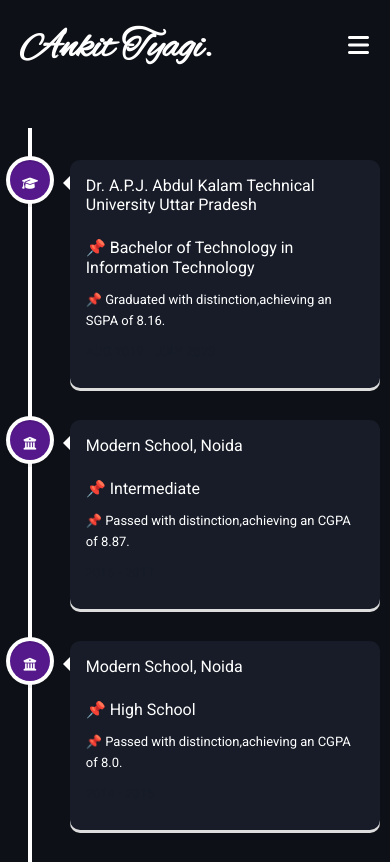
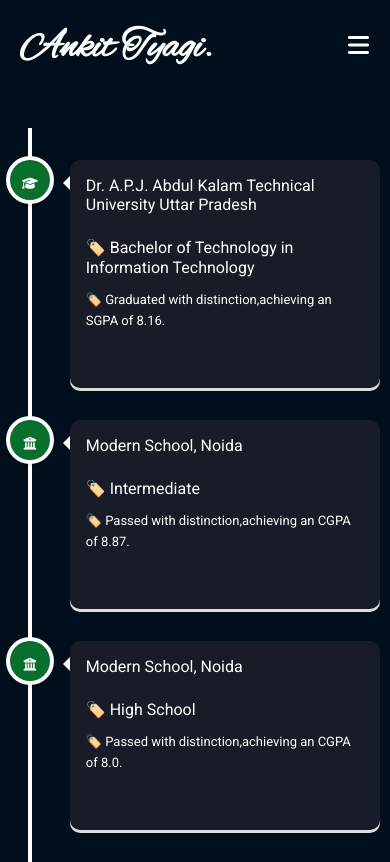
Before and after one commit to ancorp134/react-js-portfolio, a React (Create React App) app: page /about in a window 390 px wide. Built offline with nearby package versions, Linux system fonts and the light colour scheme.

Commit message:
update color

```diff
--- a/src/components/About.jsx
+++ b/src/components/About.jsx
@@ -20,7 +20,7 @@ const About = () => {
             className="vertical-timeline-element--education"
             date="AUG 2019 - JULY 2023"
             iconStyle={{
-              background: "#55198B",
+              background: "#086F2C",
               color: "white",
             }}
             icon={<i className="fa-solid fa-graduation-cap about-icon"></i>}
@@ -30,16 +30,16 @@ const About = () => {
             </h2>
             <br />
             <h3 className="vertical-timeline-element-title">
-            📌 Bachelor of Technology in Information Technology
+            🏷️ Bachelor of Technology in Information Technology
             </h3>
 
-            <p>📌 Graduated with distinction,achieving an SGPA of 8.16.</p>
+            <p>🏷️ Graduated with distinction,achieving an SGPA of 8.16.</p>
           </VerticalTimelineElement>
           <VerticalTimelineElement
             className="vertical-timeline-element--education"
             date="2016 - 2017"
             iconStyle={{
-              background: "#55198B",
+              background: "#086F2C",
               color: "white",
             }}
             icon={<i className="fa-solid fa-building-columns about-icon"></i>}
@@ -48,16 +48,16 @@ const About = () => {
               Modern School, Noida
             </h2>
             <br />
-            <h3 className="vertical-timeline-element-title">📌 Intermediate</h3>
+            <h3 className="vertical-timeline-element-title">🏷️ Intermediate</h3>
 
-            <p>📌 Passed with distinction,achieving an CGPA of 8.87.</p>
+            <p>🏷️ Passed with distinction,achieving an CGPA of 8.87.</p>
           </VerticalTimelineElement>
 
           <VerticalTimelineElement
             className="vertical-timeline-element--education"
             date="2014 - 2015"
             iconStyle={{
-              background: "#55198B",
+              background: "#086F2C",
               color: "white",
             }}
             icon={<i className="fa-solid fa-building-columns about-icon"></i>}
@@ -66,9 +66,9 @@ const About = () => {
               Modern School, Noida
             </h2>
             <br />
-            <h3 className="vertical-timeline-element-title">📌 High School</h3>
+            <h3 className="vertical-timeline-element-title">🏷️ High School</h3>
 
-            <p>📌 Passed with distinction,achieving an CGPA of 8.0.</p>
+            <p>🏷️ Passed with distinction,achieving an CGPA of 8.0.</p>
           </VerticalTimelineElement>
         </VerticalTimeline>
       </div>
--- a/src/components/Project.jsx
+++ b/src/components/Project.jsx
@@ -12,7 +12,7 @@ const Projects = () => {
 
        <div className="container animate__animated animate__slideInUp">
         {ProjectList.map((project, index) => {
-          return <ProjectItem id={index} name={project.name} image={project.image} key={project.key} />
+          return <ProjectItem id={index} name={project.name} image={project.image} key={project.key} desc ={project.info} skill = {project.skills}/>
         })}
 
       </div>
--- a/src/components/ProjectItem.jsx
+++ b/src/components/ProjectItem.jsx
@@ -19,15 +19,16 @@ const style = {
   left: "50%",
   transform: "translate(-50%, -50%)",
   width: 390,
-  bgcolor: "background.paper",
+  bgcolor: "#010E1B",
   border: "2px solid #000",
   boxShadow: 24,
   p: 4,
   outline: 0,
+  color: "#086F2C"
 
 };
 
-export default function ProjectItem({image,name}) {
+export default function ProjectItem({image,name,desc , skill}) {
   const [open, setOpen] = useState(false);
   const handleOpen = () => setOpen(true);
   const handleClose = () => setOpen(false);
@@ -41,7 +42,7 @@ export default function ProjectItem({image,name}) {
         <CardMedia
           sx={{ height: 300, backgroundSize: "contain", width: "300px" }}
           image={image}
-          title="green iguana"
+          title={name}
           onClick={handleOpen}
         />
         <CardContent>
@@ -59,19 +60,13 @@ export default function ProjectItem({image,name}) {
           <Box sx={style}>
             <CardContent>
               <Typography gutterBottom variant="h5" component="div">
-                Lizard
+                {name}
               </Typography>
-              <Typography variant="body2" color="text.secondary">
-                Lizards are a widespread group of squamate reptiles, with over
-                6,000 species, ranging across all continents except Antarctica
-                Lorem ipsum dolor sit amet consectetur adipisicing elit.
-                Distinctio hic consequuntur magnam facere enim ullam corporis
-                consequatur necessitatibus, accusamus dolorum accusantium, vero
-                rerum! Quaerat ipsam eum totam? Eaque temporibus alias sapiente
-                pariatur soluta, beatae accusamus adipisci inventore fugit
-                tempore sunt in magni facere suscipit repudiandae obcaecati
-                nulla ab harum fugiat atque, ex earum recusandae accusantium
-                enim.
+              <Typography variant="body2" color="white">
+                {desc}
+              </Typography>
+              <Typography variant="body2" color="white">
+                <span style={{color : "#086F2C"}}>Languages and Framework: </span> {skill}
               </Typography>
               <CardActions>
                 <GitHubIcon></GitHubIcon>
--- a/src/components/projectlist.js
+++ b/src/components/projectlist.js
@@ -9,10 +9,10 @@ export const ProjectList = [
         key: 0,
         name: "Mart(E-commerce)",
         image: ecommerce,
-        skills: "ReactJS,MongoDB,NodeJS,ExpressJS",
+        skills: "Python, HTML, CSS, JavaScript , Django etc.",
         codeLink: "",
         demoLink: "",
-        info: "The e-commerce web app is a feature-rich platform that provides user authentication and authorization using JWT. It has an admin dashboard for managing products, orders, users, and statistics. The platform includes a payment gateway and mail service, with features like Forgot Password and Reset Password. The platform also allows users to search for products, view product details and reviews, manage their cart, and track order history. Overall, it's a comprehensive platform that offers a seamless shopping experience for users.",
+        info: "Online store with many functionality like authentication and email verification.Creating Various Models like Accounts, Orders, Cart,Categories, etc. Exposed POST, GET, PATCH, and DELETE HTTP methods using Django Rest Framework. Created with Django Framework Concepts like Pagination, Tokens,etc. And by using SQLite3 as a Database."
 
     },
     {
--- a/src/index.css
+++ b/src/index.css
@@ -12,5 +12,5 @@ code {
 }
 
 body {
-  background-color: #0D1117;
+  background-color:#010E1B;
 }
--- a/src/styles/about.css
+++ b/src/styles/about.css
@@ -18,10 +18,10 @@
 }
 
 .vertical-timeline--animate .vertical-timeline-element-content.bounce-in:hover{
-    background-color: #55198B;
+    background-color: #086F2C;
     color: white;
     border-radius: 10px;
-    border: 2px solid #55198B;
+    border: 2px solid #086F2C;
 }
 
 .vertical-timeline-element-date {
--- a/src/styles/home.css
+++ b/src/styles/home.css
@@ -22,9 +22,9 @@
 } */
 
 #header .brand-name {
-    color: #55198b;
+    color: #086F2C;
     font-size: 3rem;
-    font-weight: bolder;
+
     font-family: 'Roboto', sans-serif;
 }
 
@@ -46,12 +46,12 @@
     border-radius: 50px;
     transition: 0.5s;
     color: white;
-    border: 2px solid #55198B;
+    border: 2px solid #086F2C;
     text-decoration: none;
 }
 
 #header .btn-get-started:hover{
-    background-color:#55198B;
+    background-color:#086F2C;
     color: white;
 }
 
@@ -81,7 +81,7 @@
 
 @media screen and (max-width: 991px) {
     #header .brand-name {
-        color:#55198B;
+        color:#086F2C;
         font-size: 2rem;
         font-family: 'Roboto', sans-serif;
     }
@@ -101,8 +101,8 @@
         padding: 10px 30px;
         border-radius: 50px;
         transition: 0.5s;
-        color:#55198B;
-        border: 2px solid #55198B;
+        color:#086F2C;
+        border: 2px solid #086F2C;
         text-decoration: none;
     }
 }
--- a/src/styles/navbar.css
+++ b/src/styles/navbar.css
@@ -3,7 +3,7 @@
 
 
 .navbar {
-    background-color: #0D1117;
+    background-color: #010E1B;
     height: 80px;
     display: flex;
     justify-content: center;
@@ -11,7 +11,7 @@
     font-size: 0.5rem;
     position: fixed;
     top: 0;
-    color: #55198B;
+    color: #086F2C;
     z-index: 210;
     width: 100%;
 
@@ -83,7 +83,7 @@
 
 .nav-item:hover {
     width: 100%;
-    background-color:#55198B;
+    border-bottom:2px solid #086F2C;
 }
 
 
--- a/src/styles/projectitem.css
+++ b/src/styles/projectitem.css
@@ -11,6 +11,7 @@
 
     margin: 15px 30px;
     background-color: black;
+    cursor: pointer;
 }
 
 
```
